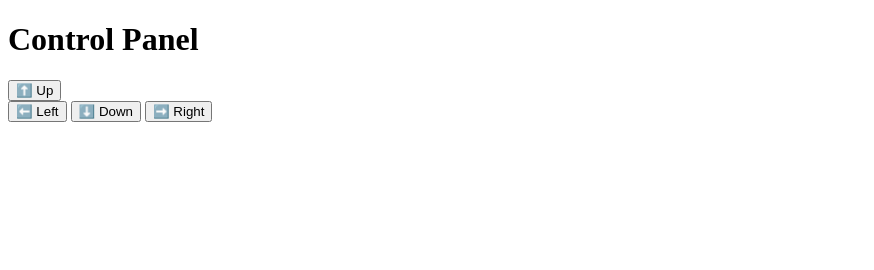
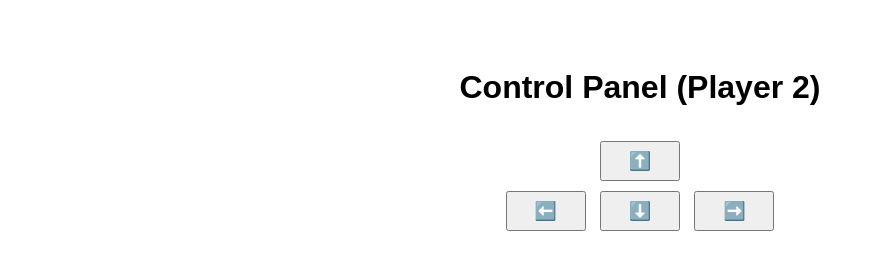
Before and after one commit to shanekb/grid_game-, a website: page control.html in a window 1280 px wide. Shown: the whole page, without its empty margins (0-874 px from the left). Drawn offline with Linux system fonts and the light colour scheme.

Commit message:
Update control.html  1.00

```diff
--- a/control.html
+++ b/control.html
@@ -1,30 +1,65 @@
 <!DOCTYPE html>
 <html>
 <head>
-  <title>Control Panel</title>
+  <title>Control Panel - Player 2</title>
+  <style>
+    body {
+      font-family: Arial, sans-serif;
+      text-align: center;
+      padding-top: 40px;
+    }
+    h1 {
+      margin-bottom: 30px;
+    }
+    .controls {
+      display: inline-block;
+    }
+    button {
+      width: 80px;
+      height: 40px;
+      margin: 5px;
+      font-size: 18px;
+      cursor: pointer;
+    }
+  </style>
 </head>
 <body>
-  <h1>Control Panel</h1>
-  <button onclick="sendMove('up')">⬆️ Up</button>
-  <br>
-  <button onclick="sendMove('left')">⬅️ Left</button>
-  <button onclick="sendMove('down')">⬇️ Down</button>
-  <button onclick="sendMove('right')">➡️ Right</button>
+  <h1>Control Panel (Player 2)</h1>
+  <div class="controls">
+    <div>
+      <button onclick="sendMove('up')">⬆️</button>
+    </div>
+    <div>
+      <button onclick="sendMove('left')">⬅️</button>
+      <button onclick="sendMove('down')">⬇️</button>
+      <button onclick="sendMove('right')">➡️</button>
+    </div>
+  </div>
 
   <script>
-    const backendURL = "https://grid-game-backend.onrender.com"; // replace with your real backend URL
+    const backendURL = "https://grid-game-backend.onrender.com"; // Replace if different
+    const secretKey = "MY_SECRET_KEY"; // Update if you changed this on backend
 
     async function sendMove(direction) {
+      try {
         const res = await fetch(`${backendURL}/move`, {
           method: "POST",
           headers: { "Content-Type": "application/json" },
-        body: JSON.stringify({ direction, secret: "MY_SECRET_KEY" })
+          body: JSON.stringify({
+            direction,
+            secret: secretKey,
+            player: "player2"
+          })
         });
 
         if (res.ok) {
           console.log(`Moved ${direction}`);
         } else {
-        alert("Move failed!");
+          const error = await res.text();
+          alert(`Move failed: ${error}`);
+        }
+      } catch (err) {
+        alert("Error sending move: " + err.message);
       }
     }
   </script>
```
Lines whose indentation alone changed are shown as unchanged.
